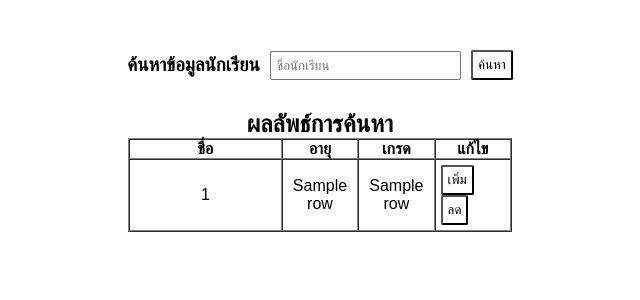
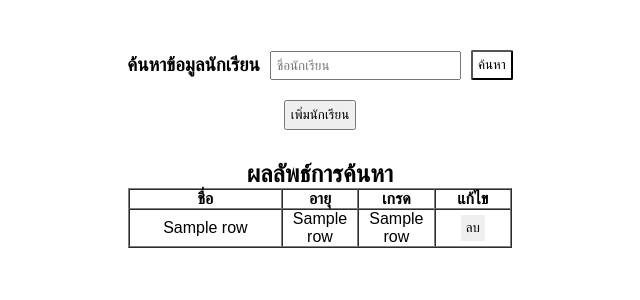
Before and after one commit to auttz/DockerFile_AppPython, a Flask app: template templates/students.html in a window 1280 px wide. Shown: the top 300 px of the page, without its empty margins (320-960 px from the left). Run offline with Flask 3, Linux system fonts and the light colour scheme; the template is opened without the code that fills it: most values are stand-ins (such as "Sample title", 1, 10 or a date in 2020); some libraries are stand-ins or nearby versions.

Commit message:
add btn_delete and btn_add function

```diff
--- a/app.py
+++ b/app.py
@@ -1,6 +1,7 @@
-from flask import Flask, request, render_template
+from flask import Flask, request, render_template, redirect
 import psycopg2
 import os
+
 
 app = Flask(__name__, template_folder="templates", static_folder="static")
 
@@ -14,6 +15,46 @@ DB_PASS = os.environ.get("DB_PASS")
 def home():
     return "<h1>Hello Supreecha</h1>"
 
+@app.route("/add", methods=["GET", "POST"])
+def add_student():
+    if request.method == "POST":
+        name = request.form.get("name").strip()
+        age = request.form.get("age")
+        grade = request.form.get("grade")
+
+        conn = psycopg2.connect(
+            host=DB_HOST, port=DB_PORT, dbname=DB_NAME,
+            user=DB_USER, password=DB_PASS
+        )
+        cur = conn.cursor()
+        cur.execute(
+            "INSERT INTO students (name, age, grade) VALUES (%s, %s, %s)",
+            (name, age, grade)
+        )
+        conn.commit()
+        cur.close()
+        conn.close()
+
+        return redirect("/students")
+
+    return render_template("add.html")
+
+
+@app.route("/delete/<int:student_id>", methods=["POST"])
+def delete_student(student_id):
+    conn = psycopg2.connect(
+        host=DB_HOST, port=DB_PORT, dbname=DB_NAME,
+        user=DB_USER, password=DB_PASS
+    )
+    cur = conn.cursor()
+    cur.execute("DELETE FROM students WHERE id = %s", (student_id,))
+    conn.commit()
+    cur.close()
+    conn.close()
+
+    # หลังลบเสร็จ redirect กลับไปยังหน้าค้นหา
+    return redirect("/students")
+
 @app.route("/students", methods=["GET", "POST"])
 def show_students():
     results = None
@@ -22,11 +63,14 @@ def show_students():
     if request.method == "POST":
         name = request.form.get("name", "").strip()
 
-        if name:  #ถ้ามีการกรอกชื่อ
-            conn = psycopg2.connect(host=DB_HOST, port=DB_PORT, dbname=DB_NAME, user=DB_USER, password=DB_PASS)
+        if name:  # ถ้ามีการกรอกชื่อ
+            conn = psycopg2.connect(
+                host=DB_HOST, port=DB_PORT, dbname=DB_NAME,
+                user=DB_USER, password=DB_PASS
+            )
             cur = conn.cursor()
-            # ใช้ ILIKE เพื่อค้นหาบางส่วน
-            cur.execute("SELECT name, age, grade FROM students WHERE name ILIKE %s",(f"%{name}%",))
+            # ใช้ ILIKE เพื่อค้นหาบางส่วน และ SELECT id ด้วย
+            cur.execute("SELECT id, name, age, grade FROM students WHERE name ILIKE %s", (f"%{name}%",))
             results = cur.fetchall()
             cur.close()
             conn.close()
--- a/static/style.css
+++ b/static/style.css
@@ -4,20 +4,31 @@
     box-sizing: border-box;
     font-family: "Kanit", sans-serif;
 }
+.add_student_box{
+    margin-top: 20px;
+    display: flex;
+    justify-content: center;
+    align-items: center;
+}
+.add_student_box:hover{
+    cursor: pointer;
+}
+.btn_add_student{
+    padding: 5px;
+}
 .add_delete_box{
     margin: 5px 5px;
+    display: flex;
+    justify-content: center;
+    align-items: center;
 }
-.btn_add{
+.btn_delete_student:hover{
+    cursor: pointer;
+}
+.btn_delete_student{
     padding: 5px;
-    border-radius: 2px;
-    background-color: white;
+    border: 5px;
 }
-.btn_delete{
-    padding: 5px;
-    border-radius: 2px;
-    background-color: white;
-}
-
 .insertbox{
     display: flex;
     justify-content: center;
--- a/templates/students.html
+++ b/templates/students.html
@@ -16,6 +16,12 @@
         <button type="submit" class="btn_search">ค้นหา</button>
     </form>
 
+    <div class="add_student_box">
+        <form method="GET" action="/add">
+            <button type="submit" class="btn_add_student">เพิ่มนักเรียน</button>
+        </form>
+    </div>
+
     <!-- กล่องผลลัพธ์ -->
     {% if results is not none %}
     <div class="resultbox">
@@ -30,13 +36,16 @@
             </tr>
             {% for row in results %}
             <tr>
-                <td align="center">{{ row[0] }}</td>
                 <td align="center">{{ row[1] }}</td>
                 <td align="center">{{ row[2] }}</td>
+                <td align="center">{{ row[3] }}</td>
                 <td>
                     <div class="add_delete_box">
-                        <button class="btn_add" type="submit">เพิ่ม</button>
-                        <button class="btn_delete" type="submit">ลด</button>
+                        <form method="POST" action="/delete/{{ row[0] }}"
+                            onsubmit="return confirm('คุณต้องการลบข้อมูลนี้จริงหรือไม่?');">
+                            <button type="submit" class="btn_delete_student">ลบ</button>
+                        </form>
+
                     </div>
 
                 </td>
@@ -49,6 +58,7 @@
     </div>
     {% endif %}
 
+
 </body>
 
 </html>
```
Also changed, not shown: templates/add.html (added, +21 -0 lines).
